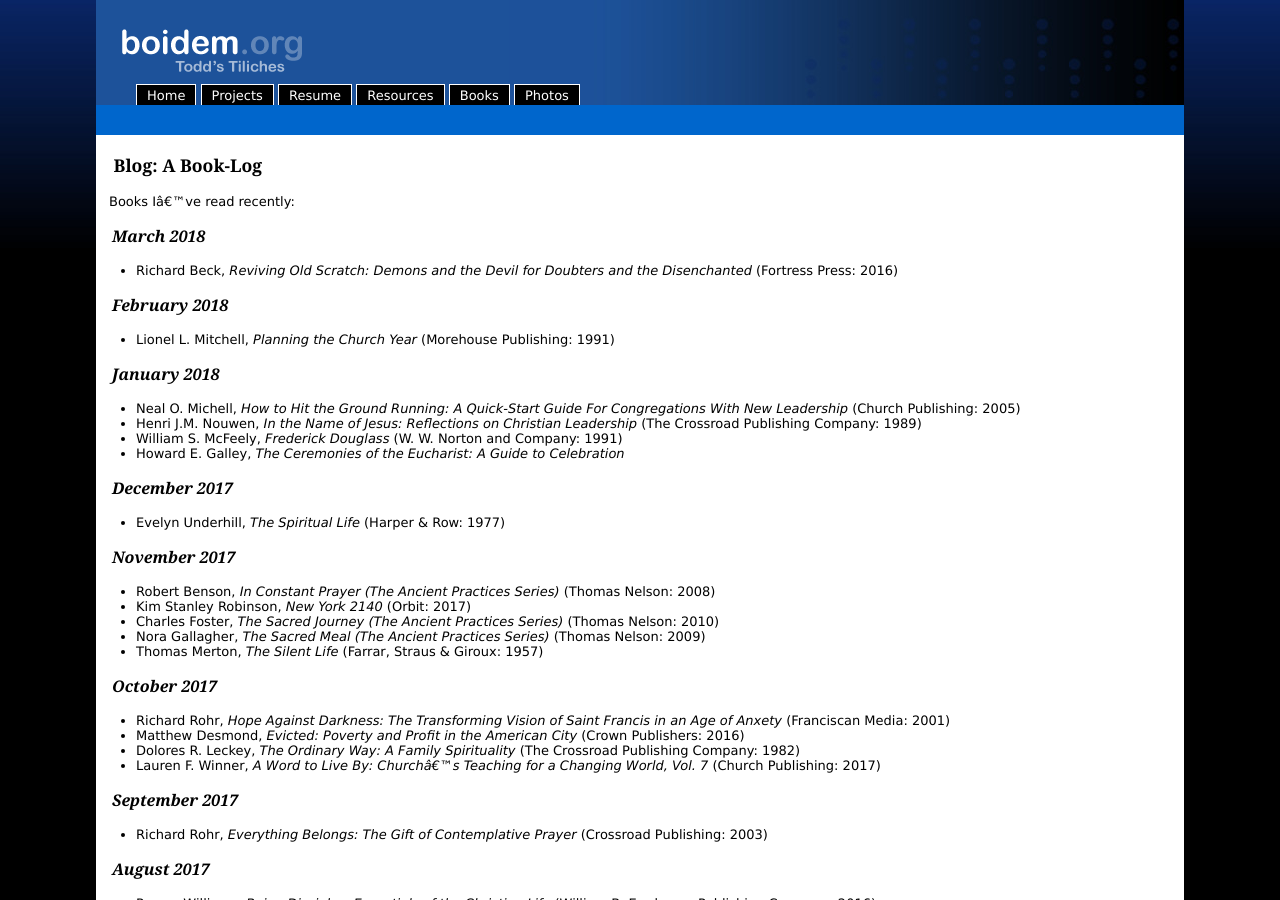
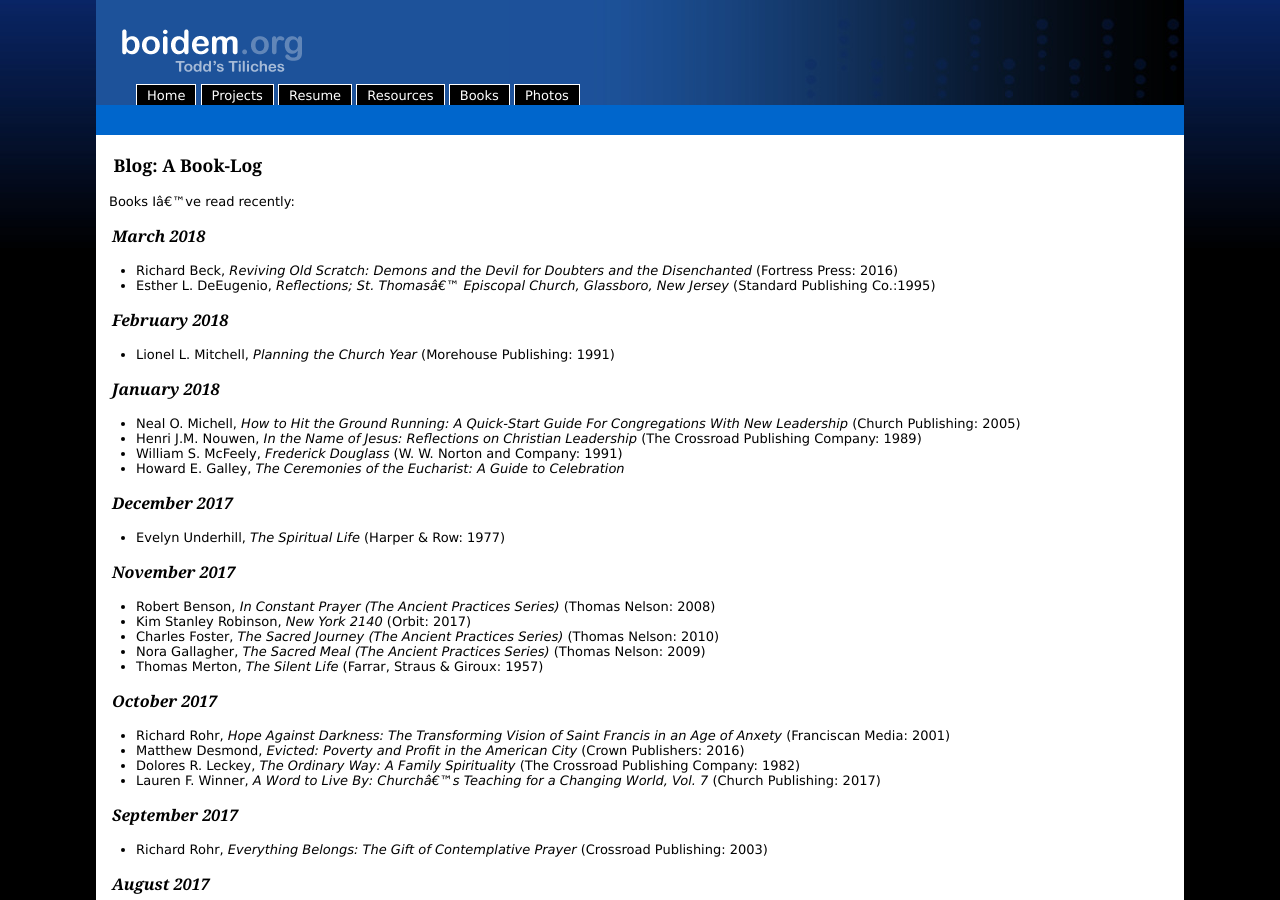
Before and after one commit to toddfoster/toddfoster.github.com, a Jekyll site: the page built from books.md, in a window 1280 px wide and 900 px high. Built offline with Jekyll 4.4.1, drawn with Linux system fonts in a browser that asks for light colours.

Commit message:
DeEugenio book

```diff
--- a/books.md
+++ b/books.md
@@ -9,6 +9,7 @@ Books I've read recently:
 
 ## March 2018
 * Richard Beck, _Reviving Old Scratch: Demons and the Devil for Doubters and the Disenchanted_ (Fortress Press: 2016)
+* Esther L. DeEugenio, _Reflections; St. Thomas' Episcopal Church, Glassboro, New Jersey_ (Standard Publishing Co.:1995)
 
 ## February 2018
 * Lionel L. Mitchell, _Planning the Church Year_ (Morehouse Publishing: 1991)
```
